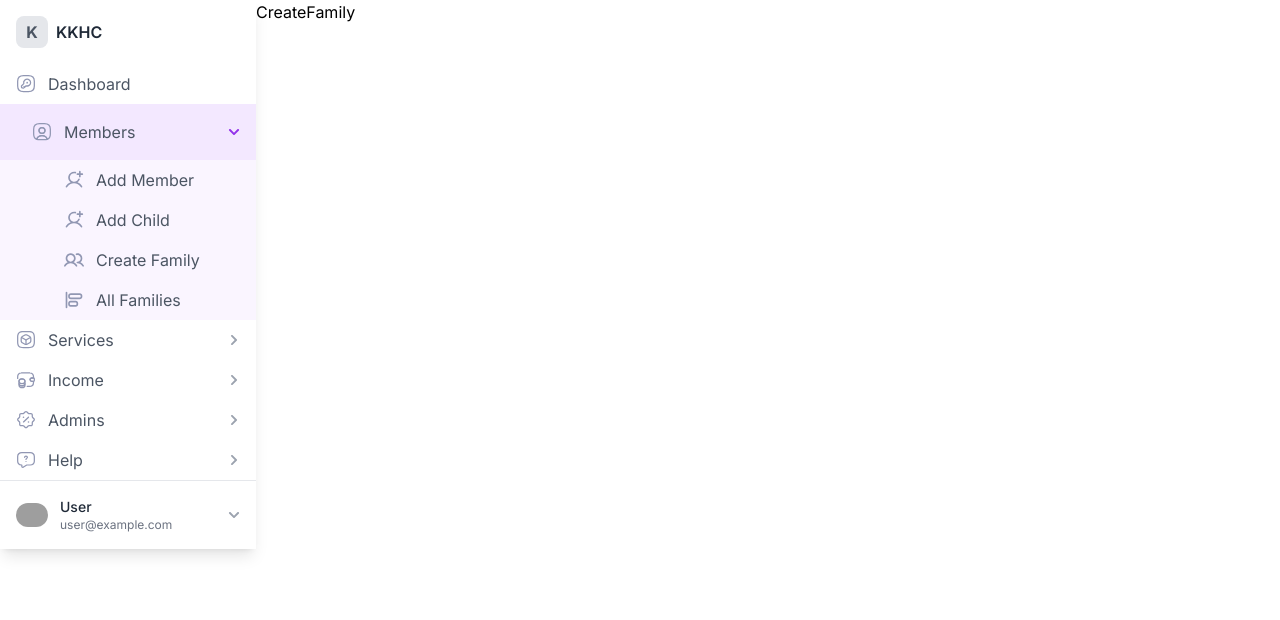
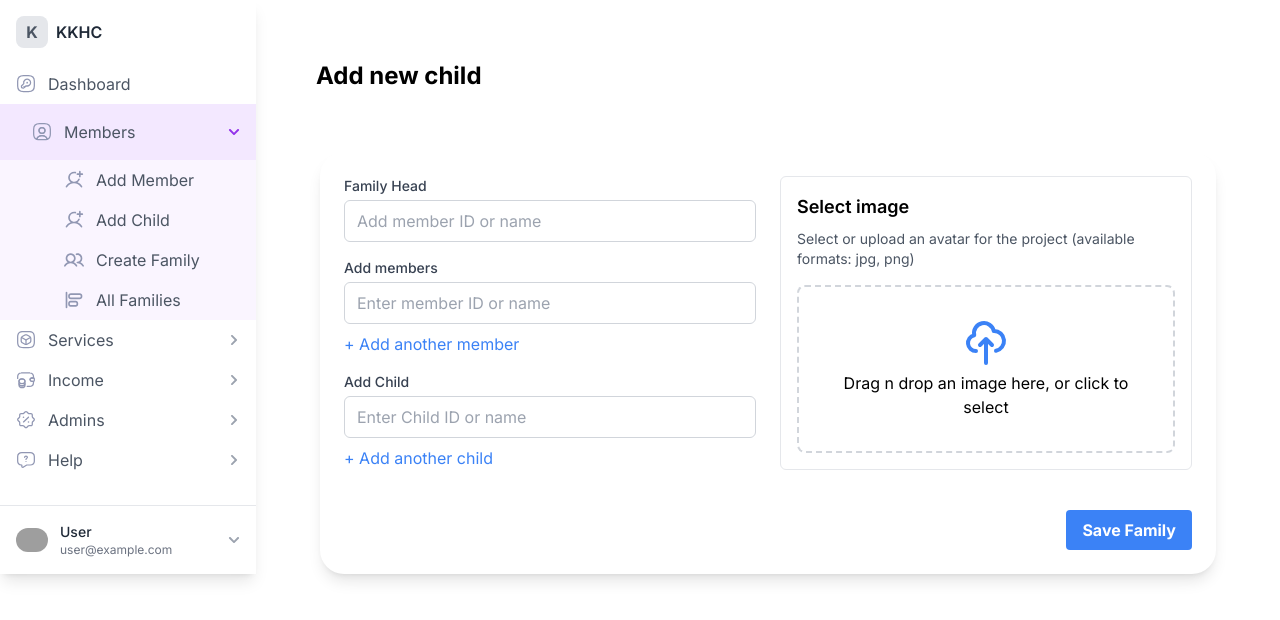
Before and after one commit to Classic-CRMs/Members-Managment-System, a Next.js app: page /members/createfamily in a window 1280 px wide. Shown: the top 620 px of the page. Built offline with nearby package versions, Linux system fonts and the light colour scheme; grey boxes are pictures that could not be loaded.

Commit message:
added create family

```diff
--- a/app/members/createfamily/page.tsx
+++ b/app/members/createfamily/page.tsx
@@ -1,9 +1,15 @@
-import React from 'react'
+import FamilyForm from "@/components/createfamily/FamilyForm";
+import React from "react";
 
 const CreateFamily = () => {
   return (
-    <div>CreateFamily</div>
-  )
-}
+    <div>
+      <h1 className="flex justify-start m-6 p-9 font-bold text-2xl">
+        Add new child
+      </h1>
+      <FamilyForm />
+    </div>
+  );
+};
 
-export default CreateFamily
+export default CreateFamily;
--- a/components/createfamily/FamilyForm.tsx
+++ b/components/createfamily/FamilyForm.tsx
@@ -122,7 +122,7 @@ const FamilyForm: React.FC = () => {
                   <svg className="mx-auto h-12 w-12 text-blue-500" fill="none" viewBox="0 0 24 24" stroke="currentColor">
                     <path strokeLinecap="round" strokeLinejoin="round" strokeWidth={2} d="M7 16a4 4 0 01-.88-7.903A5 5 0 1115.9 6L16 6a5 5 0 011 9.9M15 13l-3-3m0 0l-3 3m3-3v12" />
                   </svg>
-                  <p className="mt-1">Drag 'n' drop an image here, or click to select</p>
+                  <p className="mt-1">Drag n drop an image here, or click to select</p>
                 </div>
               )}
             </div>
```
